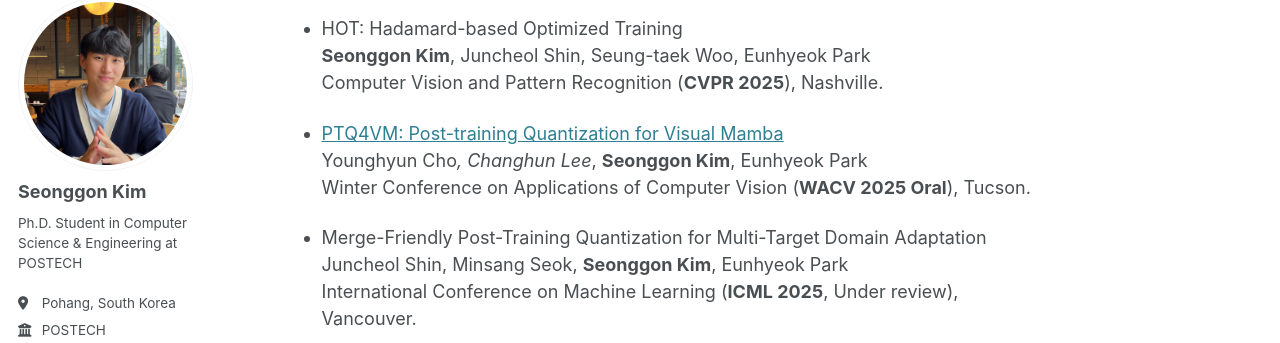
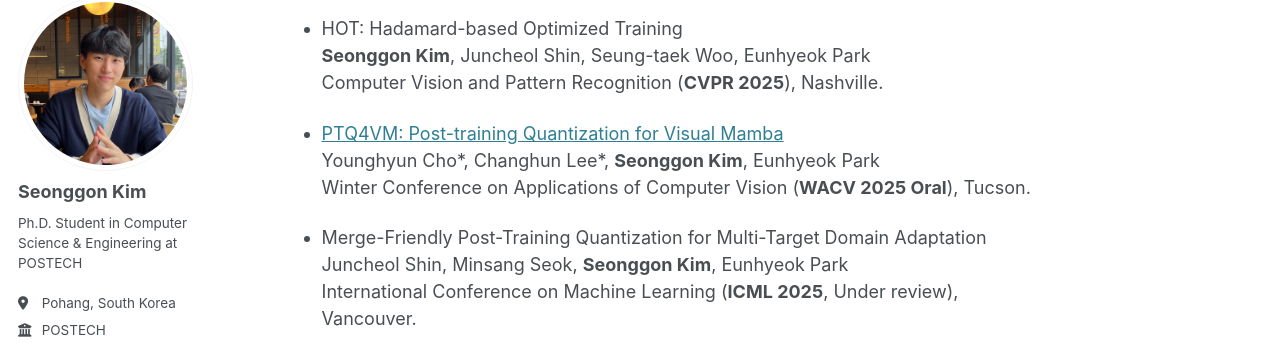
Before and after one commit to sungonuni/sungonuni.github.io, a Jekyll site: the page built from _pages/about.md, in a window 1280 px wide and 900 px high, scrolled down 607 px. Shown: the part 110-453 px from the top of the window. Built offline with Jekyll 4.4.1, drawn with Linux system fonts in a browser that asks for light colours; some web fonts are replaced.

Commit message:
Fix coauthor

```diff
--- a/_pages/about.md
+++ b/_pages/about.md
@@ -28,7 +28,7 @@ Publications
 Computer Vision and Pattern Recognition (**CVPR 2025**), Nashville.
 
 - [PTQ4VM: Post-training Quantization for Visual Mamba](https://arxiv.org/abs/2412.20386)
-Younghyun Cho*, Changhun Lee*, **Seonggon Kim**, Eunhyeok Park
+Younghyun Cho\*, Changhun Lee\*, **Seonggon Kim**, Eunhyeok Park
 Winter Conference on Applications of Computer Vision (**WACV 2025 Oral**), Tucson.
 
 - Merge-Friendly Post-Training Quantization for Multi-Target Domain Adaptation
```
